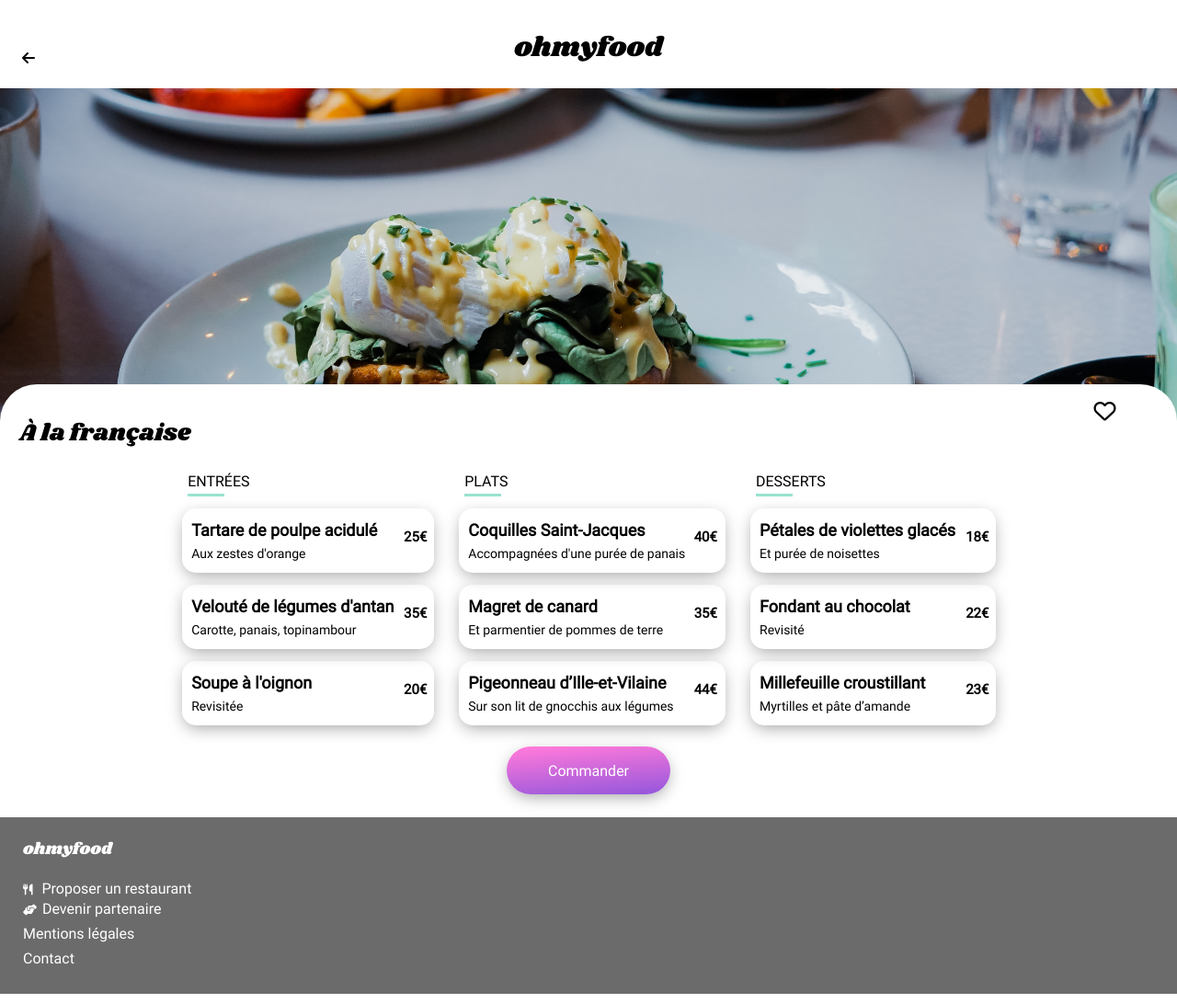
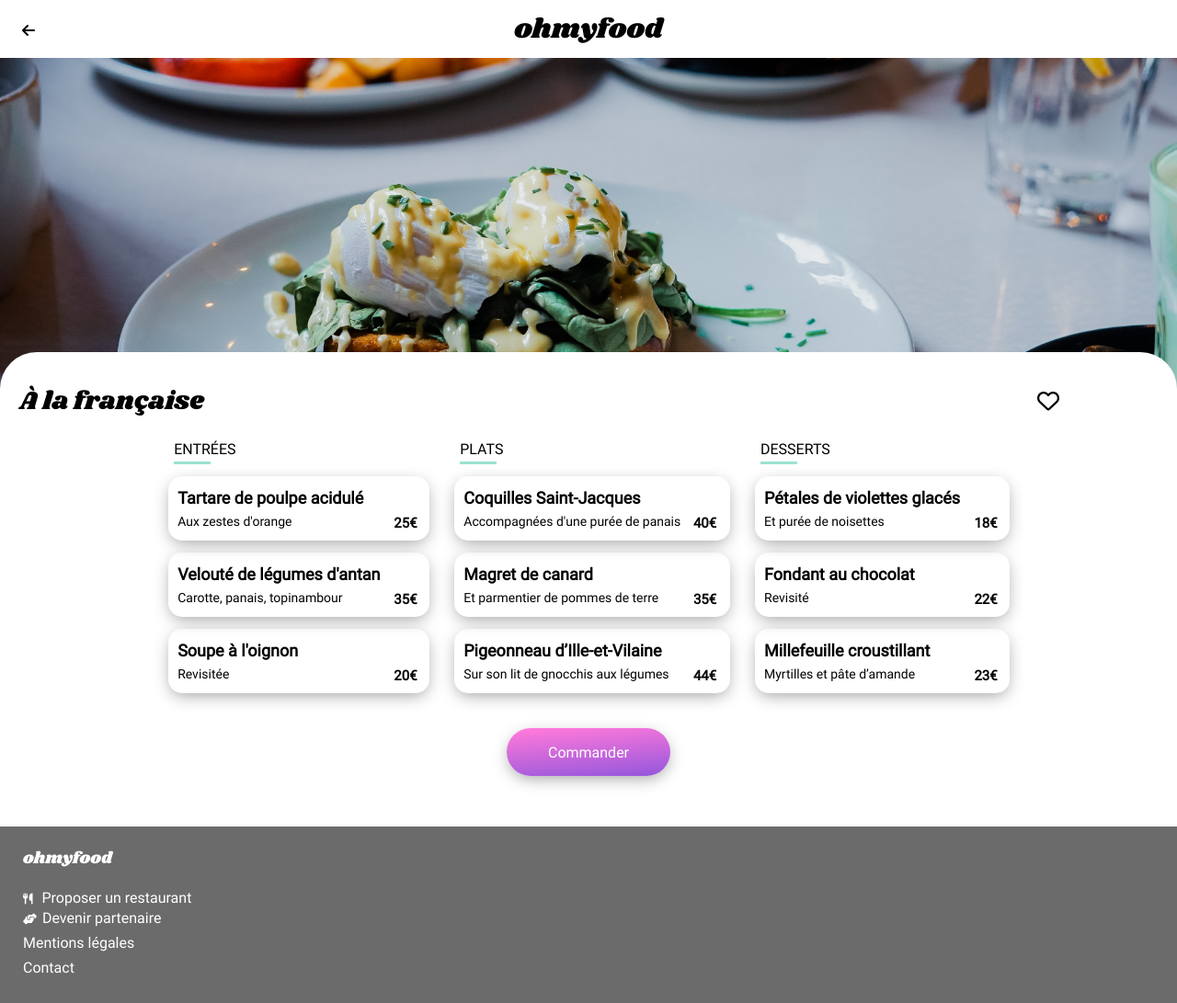
Before and after one commit to fozzini/FlorianFoezon_3_15042021, a website: page A_la_francaise.html in a window 1280 px wide. Shown: the whole page at 92% size. Drawn offline with Linux system fonts and the light colour scheme.

Commit message:
ajustement des marges

```diff
--- a/A_la_francaise.html
+++ b/A_la_francaise.html
@@ -14,7 +14,7 @@
             <div class="imageGenerator__franc headermenu__sticker">
                 <div class="headermenu__sticker__description">
                     <h1 class="headermenu__sticker__description__title">À la française</h1>
-                    <i class="fas fa-heart hearticones--1"><i class="far fa-heart hearticones--2"></i></i>
+                    <i class="fas fa-heart hearticones--1 menuajustment"><i class="far fa-heart hearticones--2"></i></i>
                 </div>
             </div>
         </header>
--- a/sass/Layout/_acceuil.scss
+++ b/sass/Layout/_acceuil.scss
@@ -29,6 +29,5 @@
         flex-direction: row;
         justify-content: center;
         flex-wrap: wrap;
-
     }
 }
--- a/sass/Layout/_header--menu.scss
+++ b/sass/Layout/_header--menu.scss
@@ -6,7 +6,7 @@
         background-position:top;
         background-size:cover;
         margin-bottom: 0px;
-        padding: 37%;
+        padding: 38%;
         position: relative;
         @media all and (min-width: 768px){
             padding: 15%;
@@ -19,7 +19,7 @@
             position:absolute;
             bottom: -1%;
             left: 0%;
-            font-size: 13px;
+            font-size: 14px;
             margin-top: 19px;
             border-radius: 40px 40px 0px 0px;
             width: 100%;
--- a/sass/Layout/_header.scss
+++ b/sass/Layout/_header.scss
@@ -4,20 +4,18 @@
     height:auto;
     background-color:white;
     padding-bottom: 55px;
-
-
     &__title{
         font-family: roboto;
         font-size:24px;
         text-align: center;
-        margin-top:35px;
-        margin-bottom: 0px;
+        margin: 35px 47px 0px 47px;
     }
     &__subtitle{
         font-family: roboto;
         font-size:17.5px;
         font-weight: lighter;
         margin-top: 6px;
+        margin-bottom: 30px;
         text-align: center;
     }
 }
--- a/sass/Layout/_loader.scss
+++ b/sass/Layout/_loader.scss
@@ -1,7 +1,6 @@
 .loader{
-
     background: $cd-primary;
-    position:absolute;
+    position:fixed;
     height:100%;
     width: 100%;
     display: flex;
@@ -9,7 +8,7 @@
     align-items: center;
     font-size: 200%;
     color: $cd-secondary ;
-    z-index: +1;
+    z-index: 1;
     animation:exitloader $anim-dur forwards 1;
     &__ripple{
         @for $i from 1 through $num-ripple {
--- a/sass/Layout/_menu.scss
+++ b/sass/Layout/_menu.scss
@@ -2,13 +2,13 @@
     display: flex;
     flex-direction: column;
     height: auto;
-    margin-bottom:10px;
+
     &__title{
         font-family: roboto;
         font-weight: lighter;
         font-size: 16px;
         margin-left:20px;
-        margin-top:32px;
+        margin-top:30px;
         border-bottom:3px solid $cd-tertiary ;
         width: 40px;
         padding-bottom: 3px;
--- a/sass/components/_arrow.scss
+++ b/sass/components/_arrow.scss
@@ -1,6 +1,6 @@
 .arrow{
     color: black;
     position: absolute;
-    top: 55px;
+    top: 25px;
     left: 24px;
 }
--- a/sass/components/_bouton.scss
+++ b/sass/components/_bouton.scss
@@ -9,7 +9,7 @@
     border: none;
     border-radius:35px;
     cursor:pointer;
-    padding:15px 15px;
+    padding:15px 25px;
     text-decoration:none;
     &:hover {
         background:$button-gradient--hover;
@@ -20,7 +20,6 @@
         top:1px;
     }
 }
-
 .box{
     display: flex;
     justify-content: center;
@@ -28,6 +27,7 @@
     &__commandbutton{
         padding-left: 45px;
         padding-right: 45px;
-        margin-bottom: 25px;
+        margin-bottom: 55px;
+        margin-top: 25px;
     }
 }
--- a/sass/components/_heart.scss
+++ b/sass/components/_heart.scss
@@ -1,6 +1,5 @@
 .hearticones--1{
     position: absolute;
-
     font-size: 1.5rem;
     top:26.3%;
     right:5.2%;
@@ -28,3 +27,7 @@
         opacity:0;
     }
 }
+.menuajustment{
+    top:60%;
+    right:10%;
+}
--- a/sass/components/_logo.scss
+++ b/sass/components/_logo.scss
@@ -7,5 +7,4 @@
     font-weight: lighter;
     justify-content: center;
     align-items: center;
-    margin: 20px 0px 13px 0px;
 }
--- a/sass/components/_sticker--menu.scss
+++ b/sass/components/_sticker--menu.scss
@@ -34,9 +34,12 @@
         }
     }
     &__price{
-
         font-family: roboto;
         justify-items:center ;
+        margin-top: 40px;
+        margin-left: 0px;
+        margin-bottom: 0px;
+        margin-right: 10px;
         font-weight: bold;
         font-size: 15px;
         background-color: white;
@@ -78,5 +81,4 @@
             }
         }
     }
-
 }
```
Also changed, not shown: La_note_enchantee.html (+1 -1 lines), La_palette_du_gout.html (+1 -1 lines), Le_delice_des_sens.html (+1 -1 lines), sass/main.css, 1 other file.
